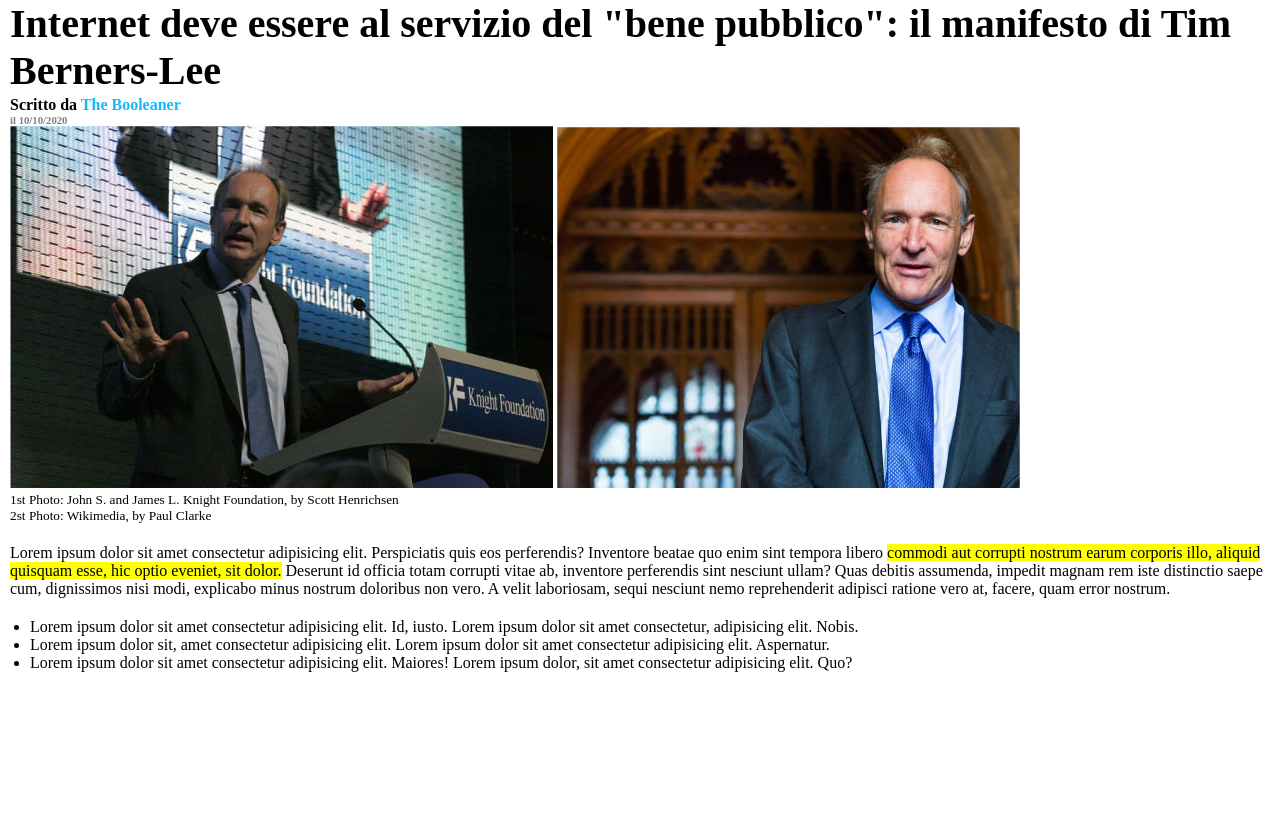
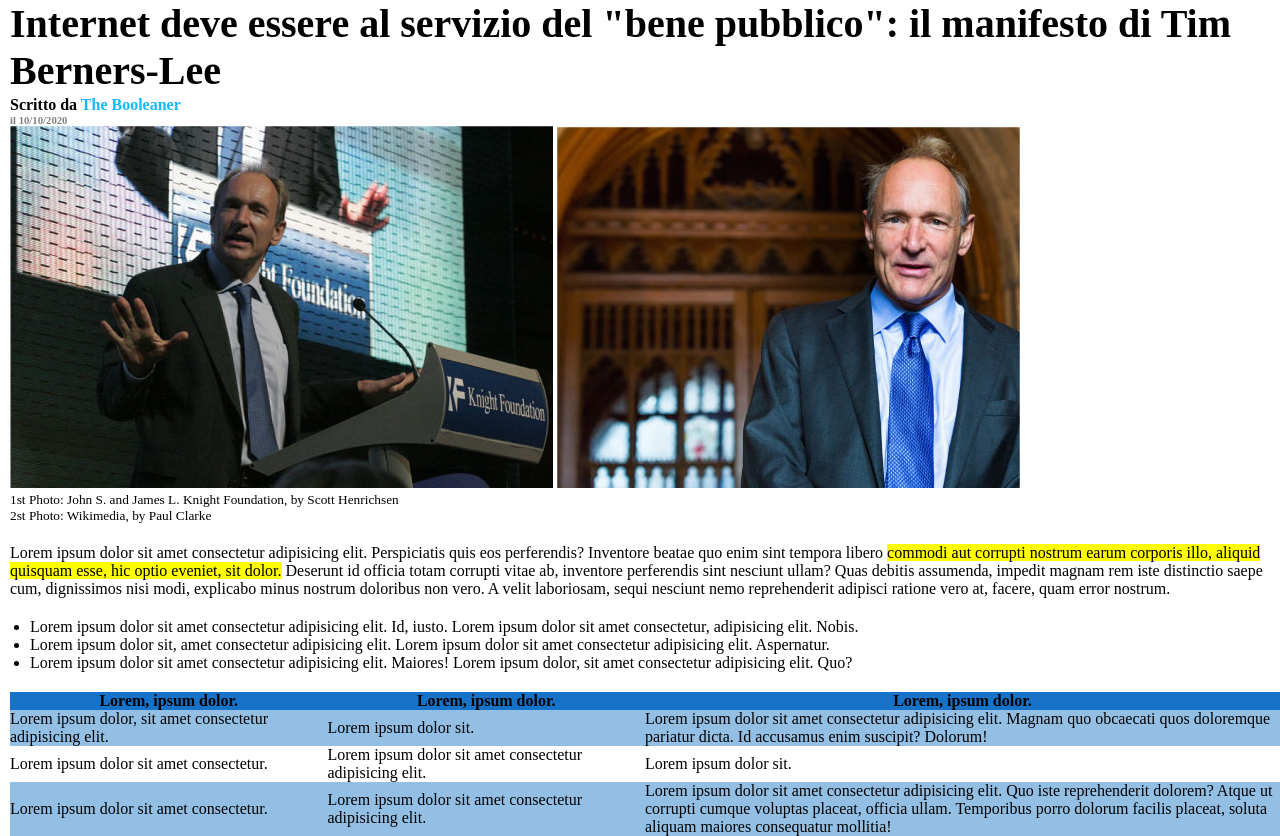
Before and after one commit to agostinoluca/html-css-booleaner, a plain HTML site: page index.html in a window 1280 px wide. Shown: the part 110-946 px from the top of the page. Before the commit the page ends 800 px from the top, so only its background shows below. Drawn offline with Linux system fonts and the light colour scheme.

Commit message:
add table

```diff
--- a/css/style.css
+++ b/css/style.css
@@ -6,7 +6,6 @@
 
 #header-logo {
     height: 100px;
-    background-color: cornflowerblue;
 }
 
 main {
@@ -14,9 +13,10 @@ main {
 }
 
 .pattern {
-    background-image: url(../img/pattern.png);
+    background-image: url("../img/pattern.png");
     background-size:400px;
     height: 100%;
+    background-color: cornflowerblue;
 }
 
 #logo {
@@ -57,5 +57,25 @@ h6 {
 }
 
 #noname-list {
-    padding-left: 20px;
+    padding: 0 0 20px 20px;
 }
+
+table {
+    border-spacing: 0;
+}
+
+thead {
+    background-color: rgb(23, 115, 202);
+}
+
+.w25 {
+    width: 25%;
+}
+
+.w50 {
+    width: 50%;
+}
+
+.backblue {
+    background-color: rgb(147, 191, 228);
+}
--- a/index.html
+++ b/index.html
@@ -59,6 +59,58 @@
         </section>
         <!-- /paragraph and ul -->
 
+        <section>
+            <table>
+                <thead>
+                    <th class="w25">
+                        Lorem, ipsum dolor.
+                    </th>
+                    <th class="w25">
+                        Lorem, ipsum dolor.
+                    </th>
+                    <th class="w50">
+                        Lorem, ipsum dolor.
+                    </th>
+                </thead>
+                <tbody>
+                    <tr class="backblue">
+                        <td>
+                            Lorem ipsum dolor, sit amet consectetur adipisicing elit.
+                        </td>
+                        <td>
+                            Lorem ipsum dolor sit.
+                        </td>
+                        <td>
+                            Lorem ipsum dolor sit amet consectetur adipisicing elit. Magnam quo obcaecati quos doloremque pariatur dicta. Id accusamus enim suscipit? Dolorum!
+                        </td>
+                    </tr>
+                    <tr>
+                        <td>
+                            Lorem ipsum dolor sit amet consectetur.
+                        </td>
+                        <td>
+                            Lorem ipsum dolor sit amet consectetur adipisicing elit.
+                        </td>
+                        <td>
+                            Lorem ipsum dolor sit.
+                        </td>
+                    </tr>
+                    <tr class="backblue">
+                        <td>
+                            Lorem ipsum dolor sit amet consectetur.
+                        </td>
+                        <td>
+                            Lorem ipsum dolor sit amet consectetur adipisicing elit.
+                        </td>
+                        <td>
+                            Lorem ipsum dolor sit amet consectetur adipisicing elit. Quo iste reprehenderit dolorem? Atque ut corrupti cumque voluptas placeat, officia ullam. Temporibus porro dolorum facilis placeat, soluta aliquam maiores consequatur mollitia!
+                        </td>
+                    </tr>
+                </tbody>
+            </table>
+        </section>
+        <!-- /table -->
+
     </main>
 
 </body>
```
